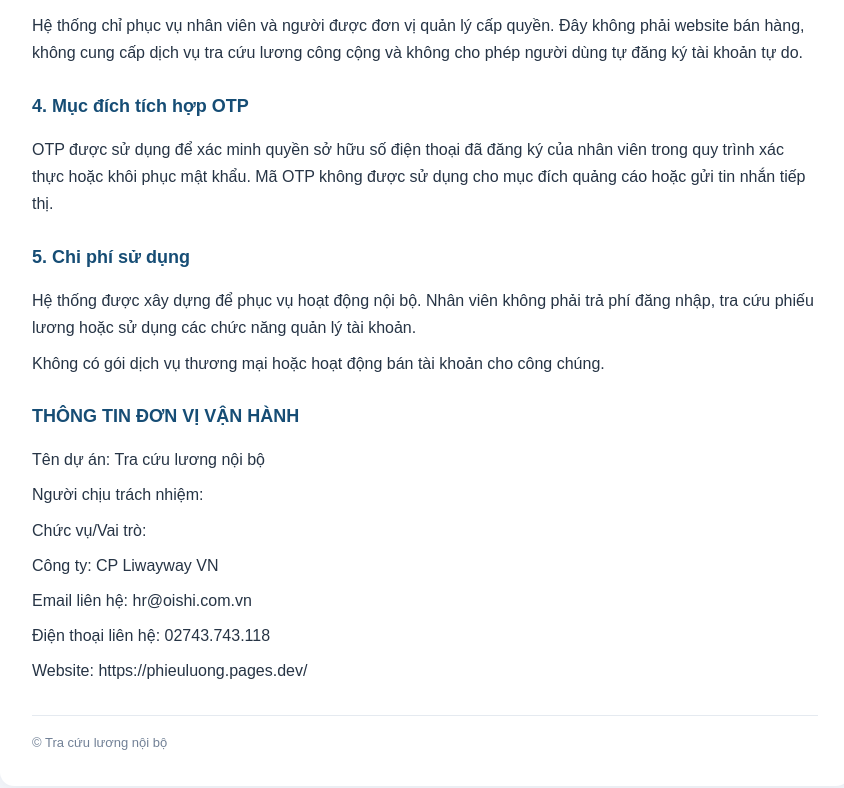
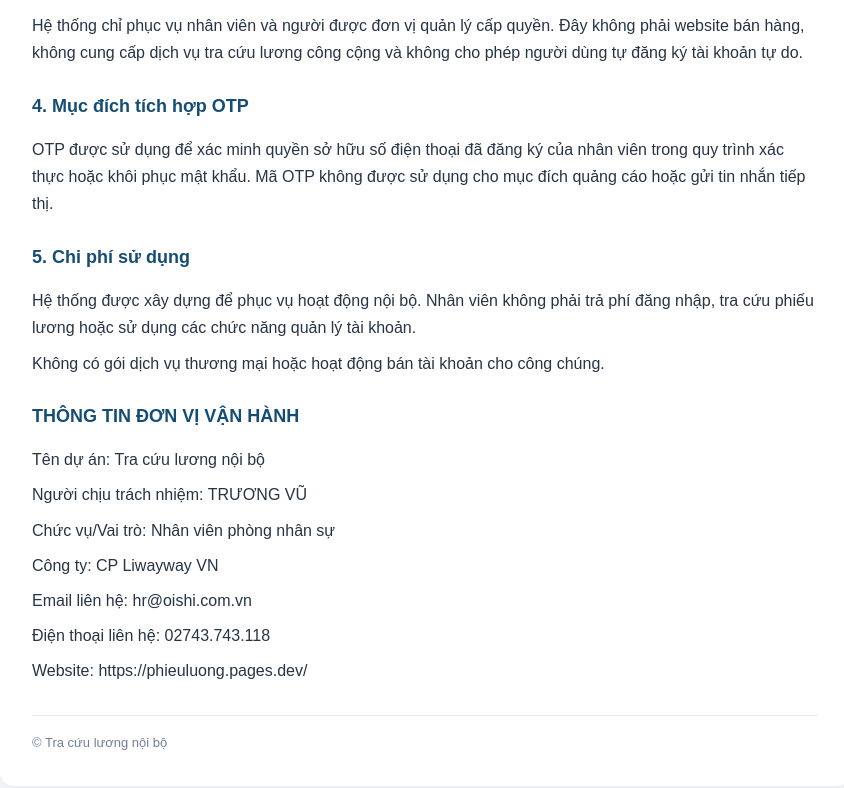
Before and after one commit to elbalosnocni/payroll, a plain HTML site: page about.html in a window 1280 px wide. Shown: the part 791-1579 px from the top of the page, without its empty margins (215-1059 px from the left). Drawn offline with Linux system fonts and the light colour scheme.

Commit message:
Add responsible person and role information

```diff
--- a/about.html
+++ b/about.html
@@ -71,8 +71,8 @@
 
    <h2>THÔNG TIN ĐƠN VỊ VẬN HÀNH</h2>
   <p>Tên dự án: Tra cứu lương nội bộ</p>
-  <p>Người chịu trách nhiệm:</p>
-  <p>Chức vụ/Vai trò:</p>
+  <p>Người chịu trách nhiệm: TRƯƠNG VŨ</p>
+  <p>Chức vụ/Vai trò: Nhân viên phòng nhân sự</p>
   <p>Công ty: CP Liwayway VN</p>
   <p>Email liên hệ: hr@oishi.com.vn</p>
   <p>Điện thoại liên hệ: 02743.743.118</p>
```
